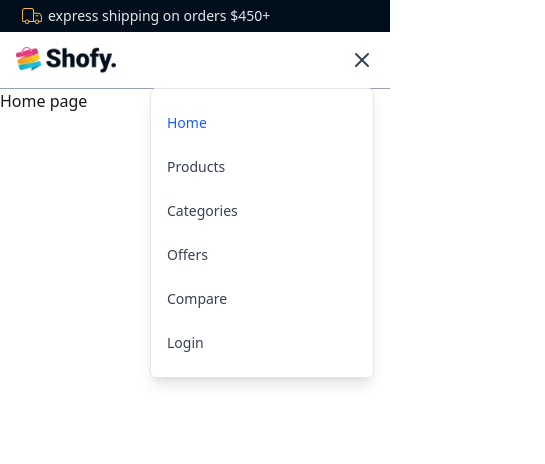
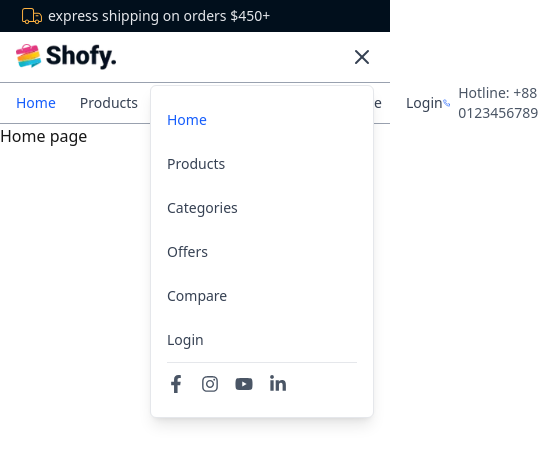
Before and after one commit to Shamiul40/shofyyt-ecommerce-fullstack-website, a Next.js app: page / in a window 390 px wide. Both pictures are taken after a click on the button "Open menu". Shown: the top 464 px of the page, 545 px wide, since content can reach past the window. Built offline with nearby package versions, Linux system fonts and the light colour scheme.

Commit message:
header done

```diff
--- a/src/components/header/BottomHeader.tsx
+++ b/src/components/header/BottomHeader.tsx
@@ -16,8 +16,8 @@
   };
 
   return (
-    <div className="hidden border-b border-gray-200 md:block">
-      <Container className="flex min-h-12 items-center justify-between">
+    <div className=" border-b border-gray-400 md:block">
+      <Container className="flex min-h-8 items-center justify-between">
         {/* Desktop Navigation */}
         <nav className="flex items-center gap-6">
           {[...navLinks, { name: "Login", href: "/signin" }].map((item) => (
--- a/src/components/header/MiddleHeader.tsx
+++ b/src/components/header/MiddleHeader.tsx
@@ -12,7 +12,7 @@
 export default function MiddleHeader() {
   return (
     <div className="border-b border-gray-400">
-      <Container className="flex min-h-14 items-center justify-between gap-3 py-3 md:gap-6 lg:gap-10">
+      <Container className="flex min-h-12 items-center justify-between gap-3 py-3 md:gap-6 lg:gap-10">
         {/* Logo */}
         <Link href="/" className="shrink-0">
           <Image src={logo} width={100} alt="logo" priority />
--- a/src/components/header/MobileMenu.tsx
+++ b/src/components/header/MobileMenu.tsx
@@ -1,4 +1,3 @@
-
 "use client";
 
 import { useState } from "react";
@@ -6,6 +5,7 @@
 import { usePathname } from "next/navigation";
 import { FiMenu, FiX, FiPhone } from "react-icons/fi";
 import { navLinks } from "../constants";
+import { socialLinks } from "./SocialLinks";
 
 export default function MobileMenu() {
   const pathname = usePathname();
@@ -54,6 +54,25 @@
               +88 0123456789
             </a>
           </div> */}
+          {/* social links */}
+          <div className="flex gap-4 border-t border-gray-200 py-3">
+            {socialLinks.map((social) => {
+              const Icon = social.icon;
+
+              return (
+                <a
+                  key={social.name}
+                  href={social.href}
+                  target="_blank"
+                  rel="noopener noreferrer"
+                  aria-label={social.name}
+                  className="text-lg text-gray-600 hover:text-blue-600"
+                >
+                  <Icon />
+                </a>
+              );
+            })}
+          </div>
         </nav>
       )}
     </div>
--- /dev/null
+++ b/src/components/header/SocialLinks.ts
@@ -0,0 +1,13 @@
+import {
+  FaFacebookF,
+  FaInstagram,
+  FaYoutube,
+  FaLinkedinIn,
+} from "react-icons/fa";
+
+export const socialLinks = [
+  { name: "Facebook", href: "https://facebook.com", icon: FaFacebookF },
+  { name: "Instagram", href: "https://instagram.com", icon: FaInstagram },
+  { name: "YouTube", href: "https://youtube.com", icon: FaYoutube },
+  { name: "LinkedIn", href: "https://linkedin.com", icon: FaLinkedinIn },
+];
```
